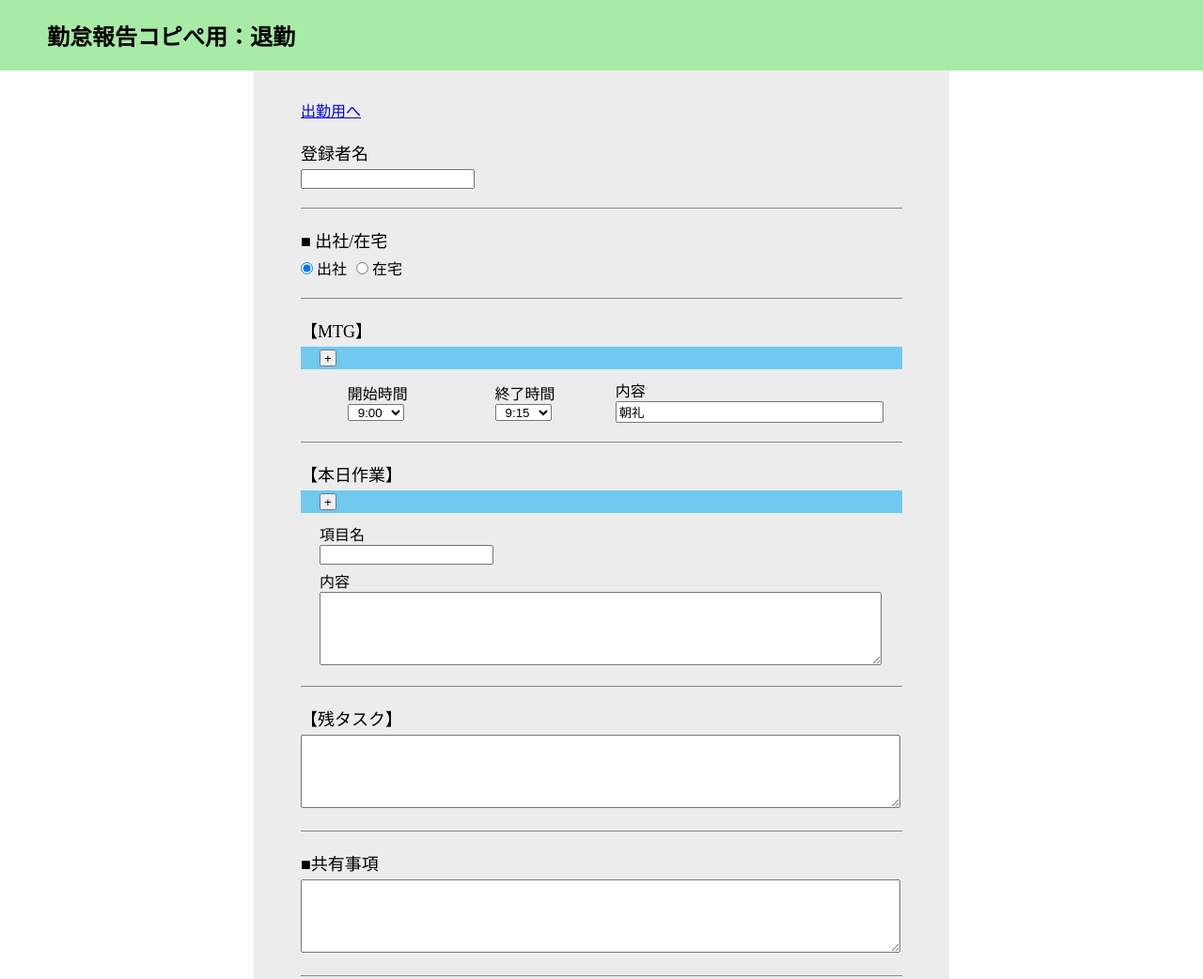
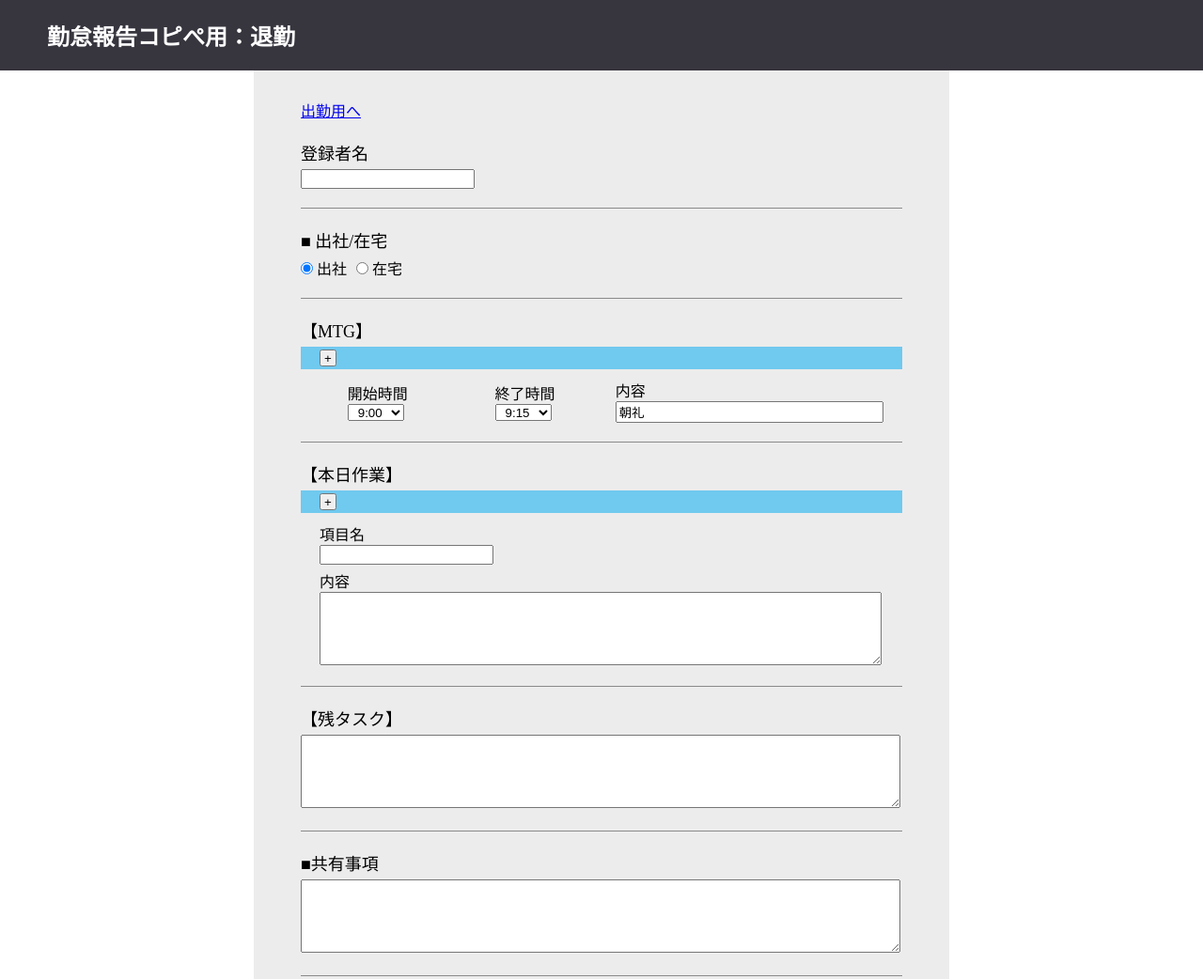
Before and after one commit to niimurank/tsMakeDailyReport, a plain HTML site: page evening.html in a window 1280 px wide. Shown: the top 1042 px of the page at 94% size. Drawn offline with nearby package versions, Linux system fonts and the light colour scheme.

Commit message:
style : ヘッダーの色変えます

```diff
--- a/css/common.css
+++ b/css/common.css
@@ -2,7 +2,6 @@ body{
     margin:0;
 }
 header{
-    background-color: #a7eba6;
     padding: 20px 50px;
 }
 header h1{
--- /dev/null
+++ b/css/evening.css
@@ -0,0 +1,7 @@
+header {
+    background-color: #37353E;
+}
+
+header h1 {
+    color: white;
+}
--- /dev/null
+++ b/css/index.css
@@ -0,0 +1,3 @@
+header{
+    background-color: #FDE7B3;
+}
--- a/evening.html
+++ b/evening.html
@@ -13,6 +13,7 @@
     <link rel="stylesheet" href="./css/todo.css">
     <link rel="stylesheet" href="./css/share.css">
     <link rel="stylesheet" href="./css/copy.css">
+    <link rel="stylesheet" href="./css/evening.css">
     <script src="https://code.jquery.com/jquery-3.5.1.min.js"></script>
     <script src="https://cdnjs.cloudflare.com/ajax/libs/jqueryui/1.12.1/jquery-ui.min.js"></script>
     <script src="./eveningLoad.js"></script>
```
Also changed, not shown: index.html (+1 -0 lines).
